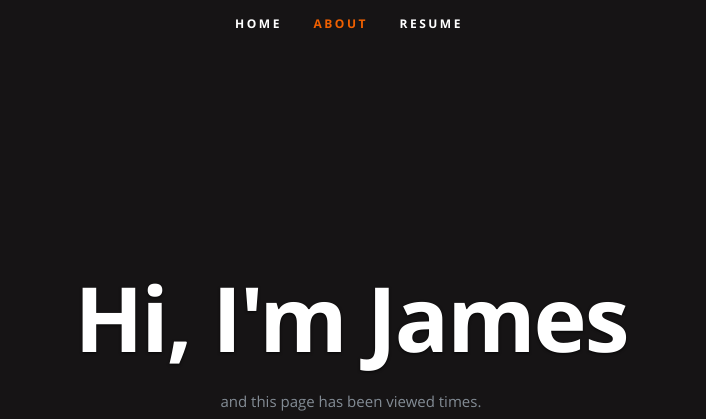
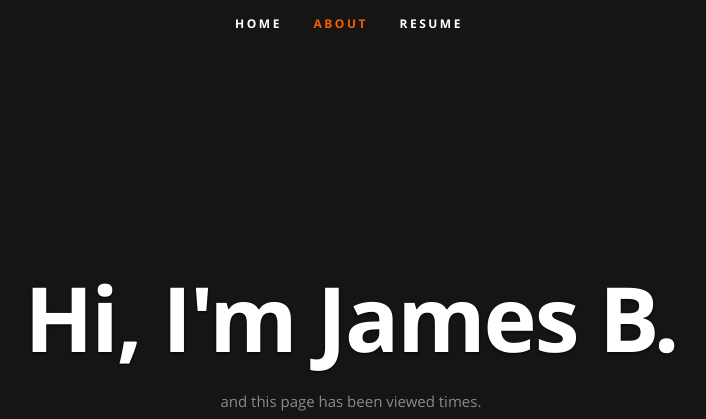
Before and after one commit to jBarrineau/azure-resume, a plain HTML site: page frontend/index.html in a window 1280 px wide. Shown: the top 419 px of the page, without its empty margins (291-997 px from the left). Drawn offline with nearby package versions, Linux system fonts and the light colour scheme; no server answers.

Commit message:
updates to html

```diff
--- a/frontend/index.html
+++ b/frontend/index.html
@@ -57,7 +57,7 @@
 
       <div class="row banner">
          <div class="banner-text">
-            <h1 class="responsive-headline">Hi, I'm James</h1>
+            <h1 class="responsive-headline">Hi, I'm James B.</h1>
 
             <p>and this page has been viewed <a id="counter"></a> times. </p>
             <ul class="social">
```
